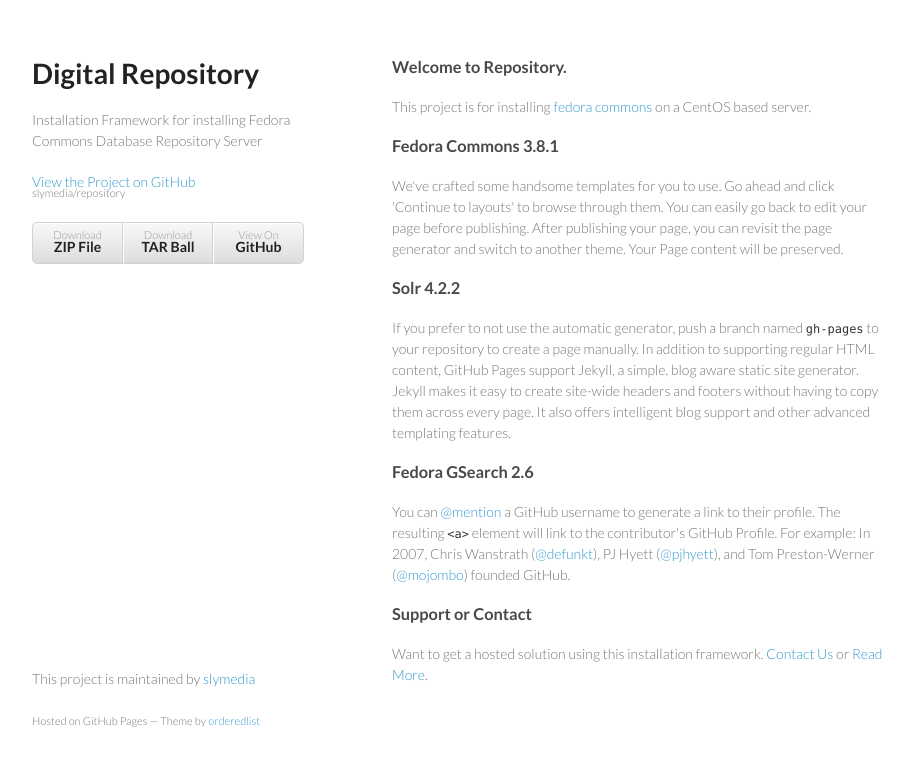
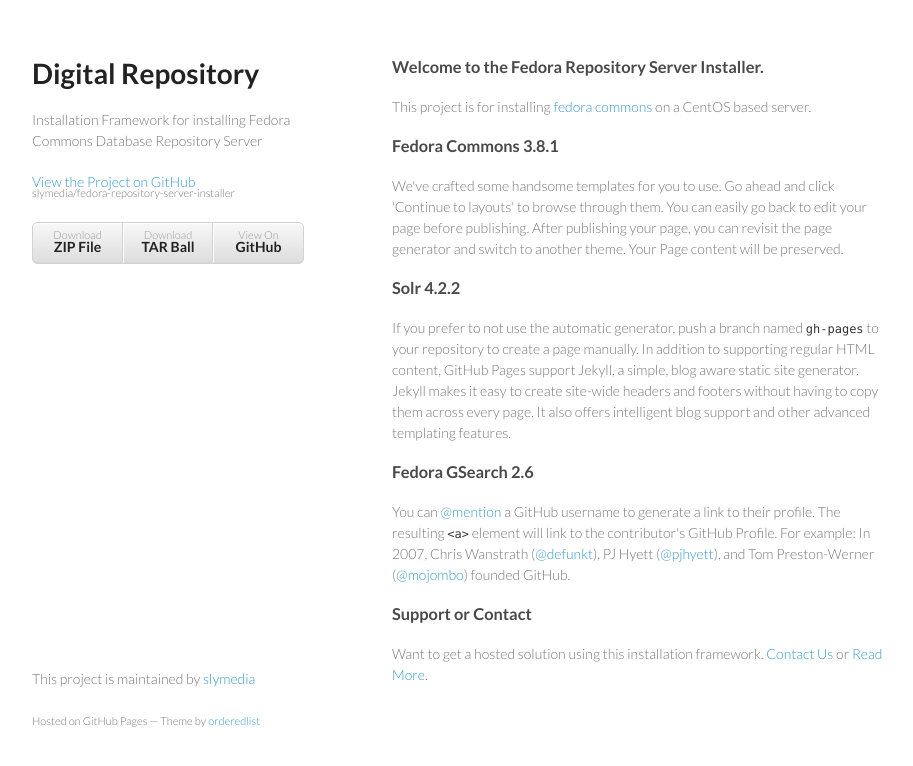
Before and after one commit to slymedia/fedora-repository, a plain HTML site: page index.html in a window 1280 px wide. Shown: the whole page, without its empty margins (178-1091 px from the left). Drawn offline with Linux system fonts and the light colour scheme.

```diff
--- a/index.html
+++ b/index.html
@@ -18,18 +18,18 @@
         <h1>Digital Repository</h1>
         <p>Installation Framework for installing Fedora Commons Database Repository Server</p>
 
-        <p class="view"><a href="https://github.com/slymedia/repository">View the Project on GitHub <small>slymedia/repository</small></a></p>
+        <p class="view"><a href="https://github.com/slymedia/fedora-repository-server-installer">View the Project on GitHub <small>slymedia/fedora-repository-server-installer</small></a></p>
 
 
         <ul>
-          <li><a href="https://github.com/slymedia/repository/zipball/master">Download <strong>ZIP File</strong></a></li>
-          <li><a href="https://github.com/slymedia/repository/tarball/master">Download <strong>TAR Ball</strong></a></li>
-          <li><a href="https://github.com/slymedia/repository">View On <strong>GitHub</strong></a></li>
+          <li><a href="https://github.com/slymedia/fedora-repository-server-installer/zipball/master">Download <strong>ZIP File</strong></a></li>
+          <li><a href="https://github.com/slymedia/fedora-repository-server-installer/tarball/master">Download <strong>TAR Ball</strong></a></li>
+          <li><a href="https://github.com/slymedia/fedora-repository-server-installer">View On <strong>GitHub</strong></a></li>
         </ul>
       </header>
       <section>
         <h3>
-<a id="welcome-to-repository" class="anchor" href="#welcome-to-repository" aria-hidden="true"><span class="octicon octicon-link"></span></a>Welcome to Repository.</h3>
+<a id="welcome-to-the-fedora-repository-server-installer" class="anchor" href="#welcome-to-the-fedora-repository-server-installer" aria-hidden="true"><span class="octicon octicon-link"></span></a>Welcome to the Fedora Repository Server Installer.</h3>
 
 <p>This project is for installing <a href="http://fedora-commons.org">fedora commons</a> on a CentOS based server. </p>
 
```
Also changed, not shown: params.json (+1 -1 lines).
